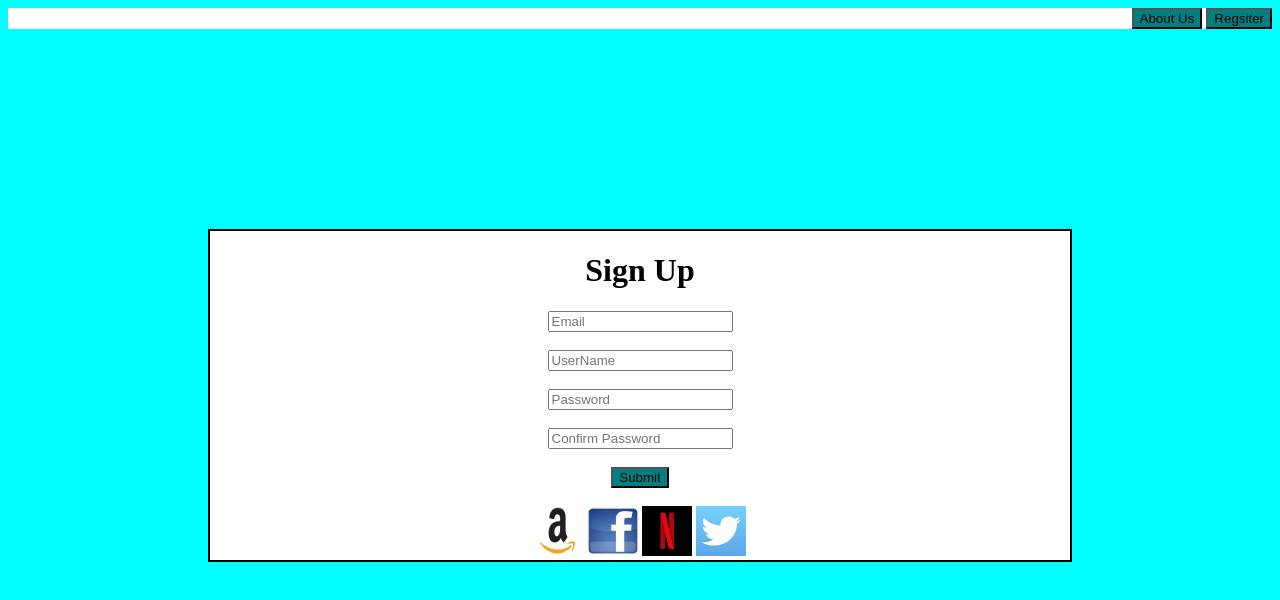
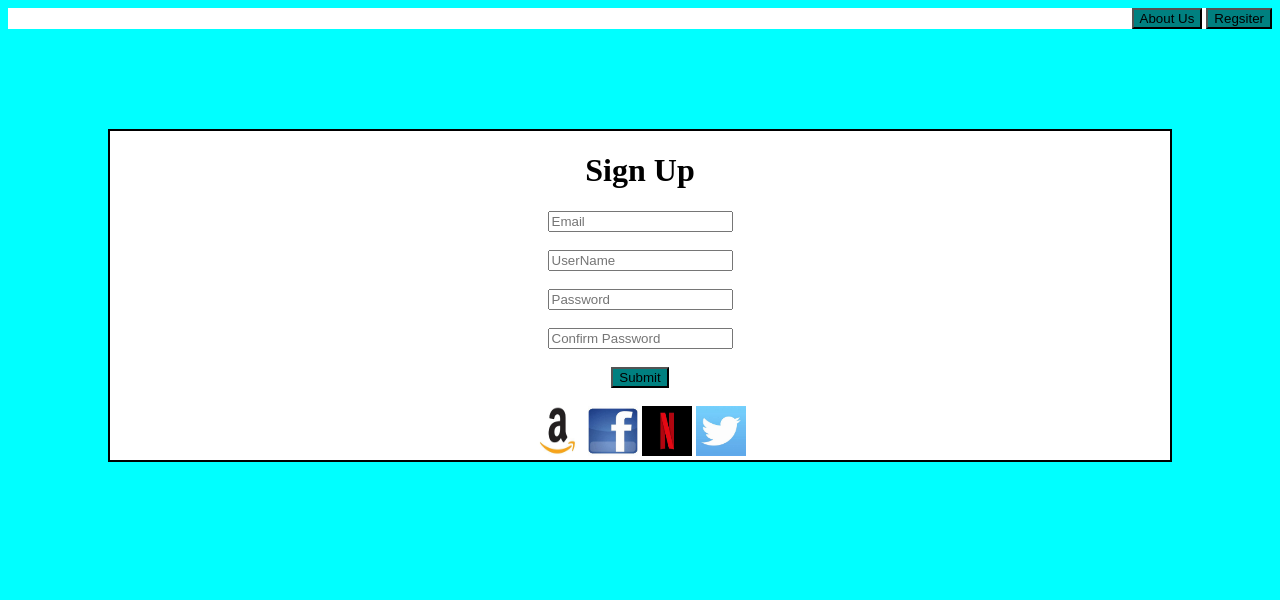
Before and after one commit to Alexandria-Hardin/HTMLCSSLecture, a plain HTML site: page index.html in a window 1280 px wide. Drawn offline with Linux system fonts and the light colour scheme.

Commit message:
changed dimensions of form

```diff
--- a/main.css
+++ b/main.css
@@ -10,10 +10,10 @@ button{
     text-align:center;}
 form{
     border:2px solid black;
-    margin-top: 200px;
-    margin-right: 200px;
-    margin-bottom: 200px;
-    margin-left: 200px;
+    margin-top: 100px;
+    margin-right: 100px;
+    margin-bottom: 100px;
+    margin-left: 100px;
     padding: 20px 20px 20 px 40px;
     background-color: white;
 }
```
